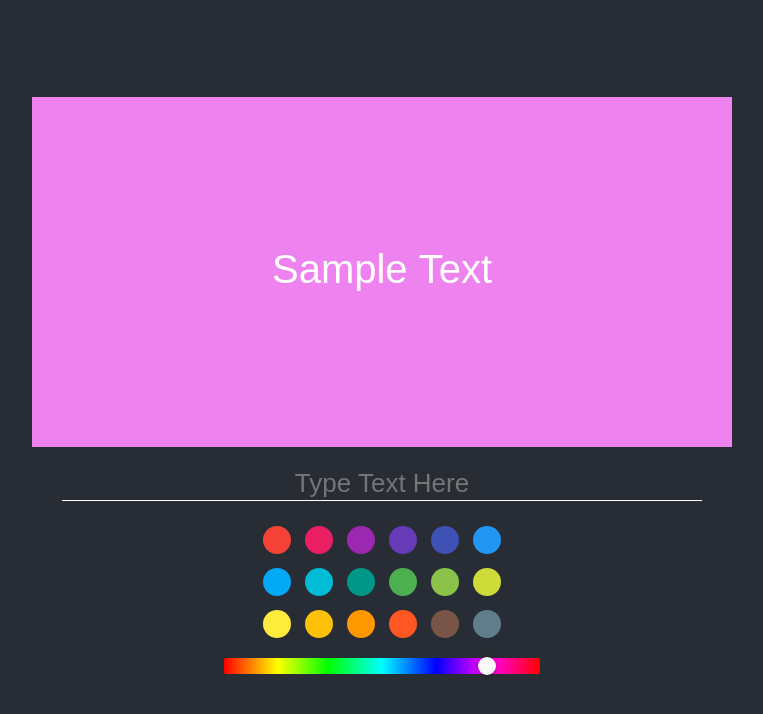
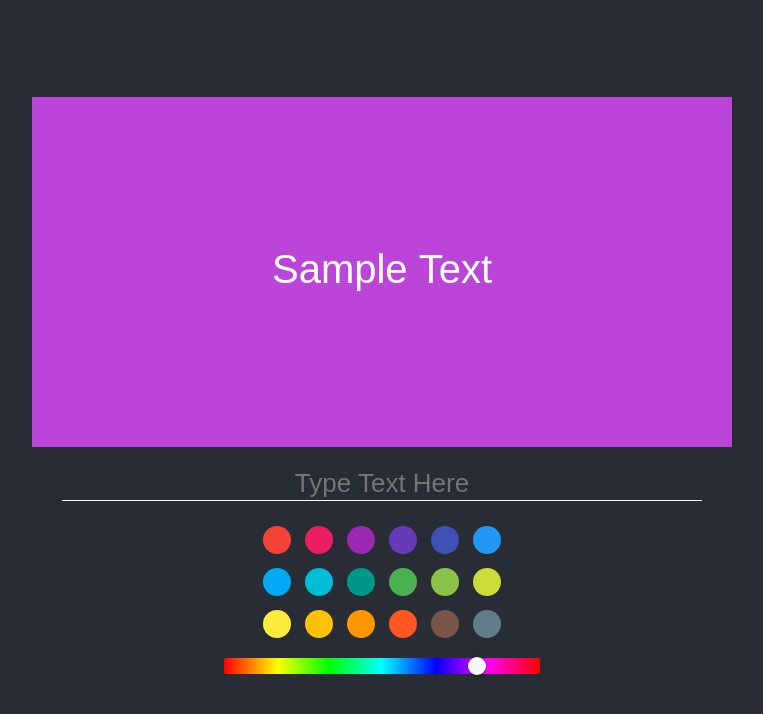
Before and after one commit to Ahnder/bannermaker-func-version, a React (Create React App) app: page / in a window 1280 px wide. Shown: the top 714 px of the page, without its empty margins (258-1021 px from the left). Built offline with nearby package versions, Linux system fonts and the light colour scheme.

Commit message:
Add api - randomColorSelector

```diff
--- a/src/App.js
+++ b/src/App.js
@@ -5,8 +5,10 @@ import CanvasComponent from './components/CanvasComponent';
 import TextInputComponent from './components/TextInputComponent';
 import PaletteComponent from './components/PaletteComponent';
 
+import randomColorSelector from './lib/api/randomColorSelector';
+
 function App() {
-  const [color, setColor] = useState('violet');
+  const [color, setColor] = useState(randomColorSelector());
   const [text, setText] = useState('Sample Text');
 
   const onChangeColor = useCallback((color) => {
--- /dev/null
+++ b/src/lib/api/randomColorSelector.js
@@ -0,0 +1,4 @@
+export default function randomColorSelector() {
+  const colorHex = Math.floor(Math.random() * 16777215).toString(16);
+  return '#' + colorHex;
+}
```
